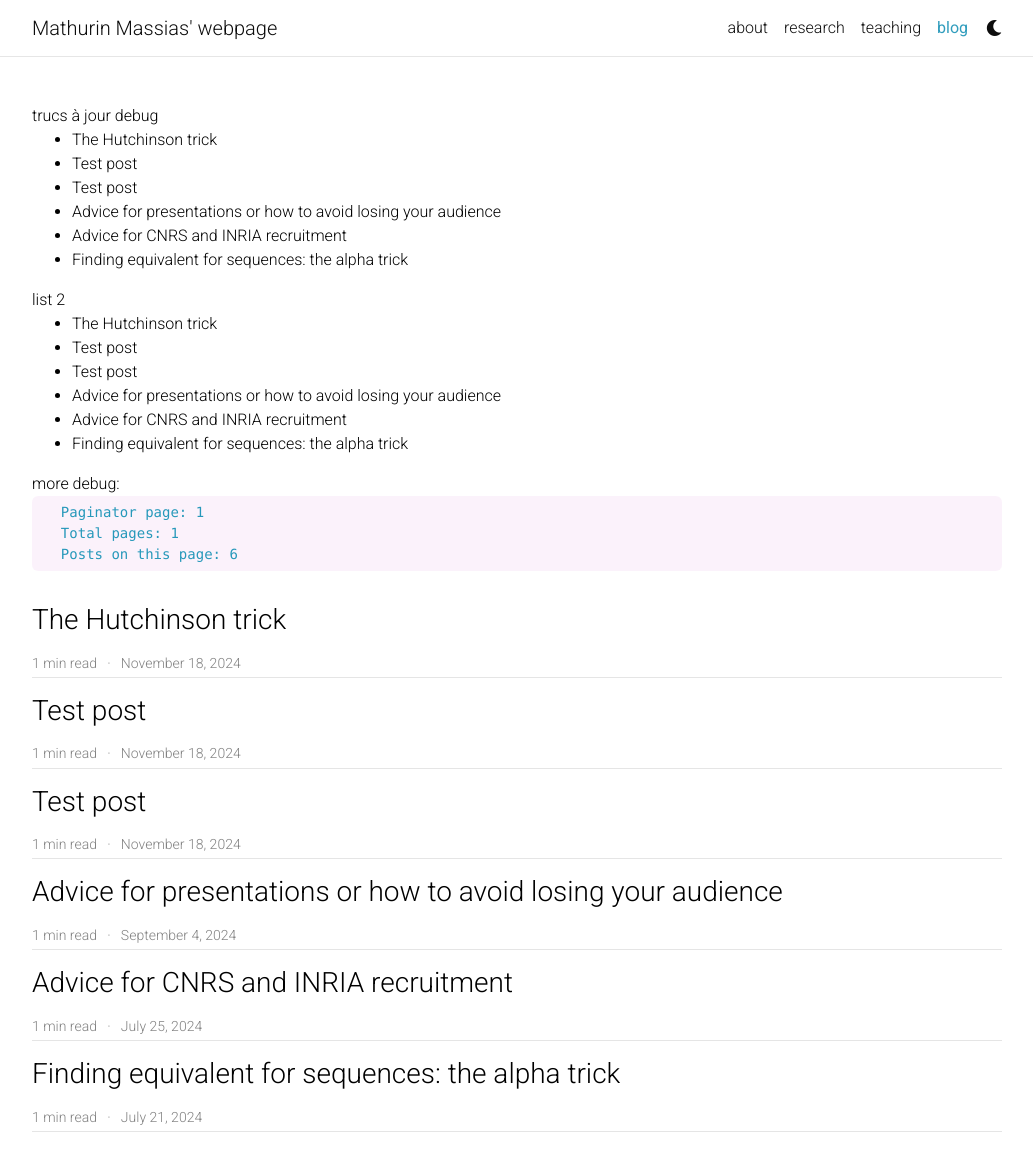
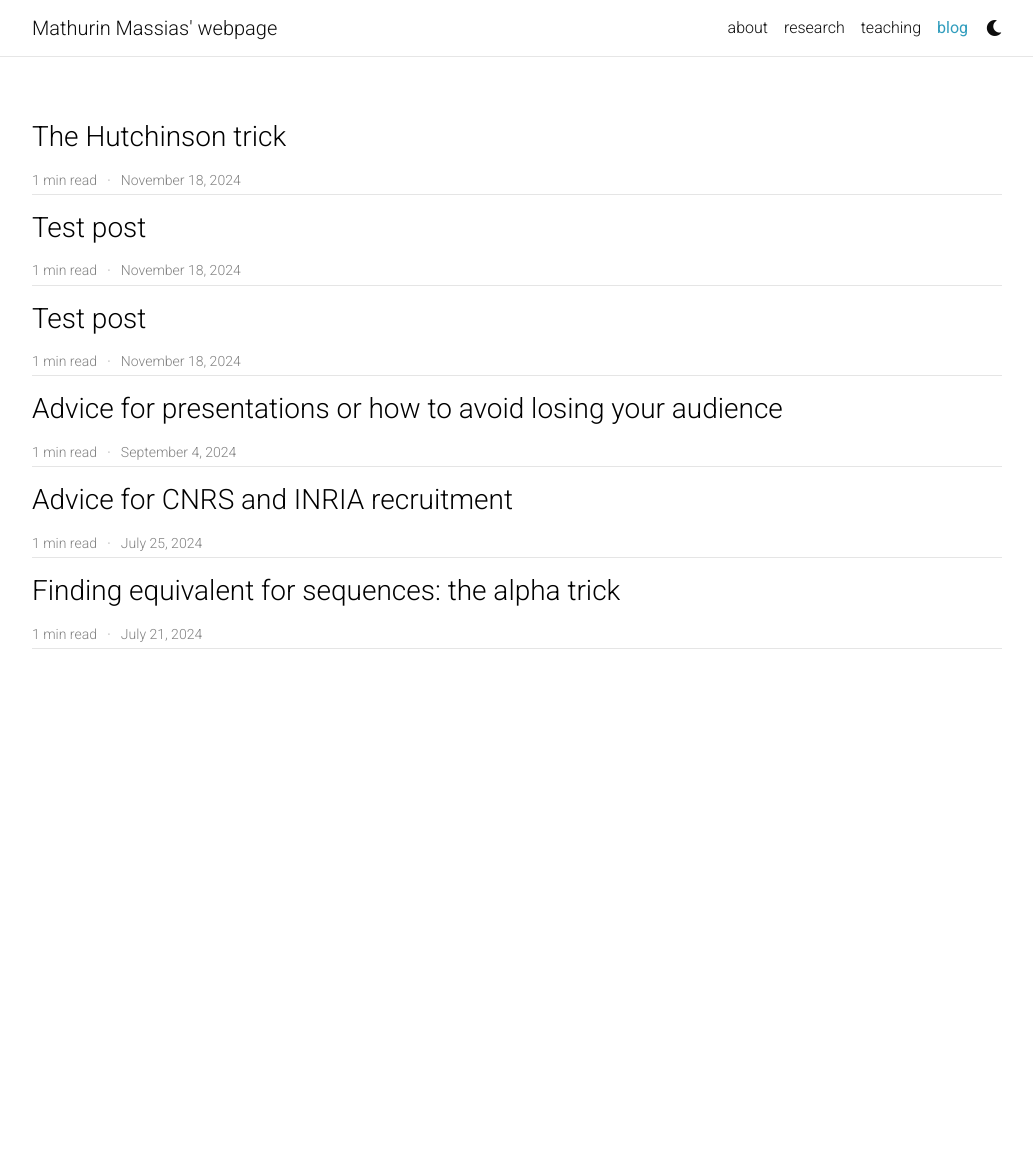
Before and after one commit to mathurinm/mathurinm.github.io, a Jekyll site: the page built from blog/index.html, in a window 1280 px wide and 1242 px high. Shown: the top 1171 px of the window, without its empty margins (123-1156 px from the left). Built offline with Jekyll 4.4.1, drawn with Linux system fonts in a browser that asks for light colours; the list of posts is cut into pages by our own code; comment, search, counter and statistics services are not loaded; a style sheet for code colours, icons or effects is not loaded.

Commit message:
blog paginator

```diff
--- a/blog/index.html
+++ b/blog/index.html
@@ -21,24 +21,6 @@
     <h1>{{ site.blog_name }}</h1>
     <h2>{{ site.blog_description }}</h2>
   </div> -->
- trucs à jour debug
- <ul>
-  {% for post in paginator.posts %}
-    <li>{{ post.title }}</li>
-  {% endfor %}
-</ul>
-list 2
-<ul>
-  {% for post in site.posts %}
-    <li>{{ post.title }}</li>
-  {% endfor %}
-</ul>
-more debug:
-<pre>
-  Paginator page: {{ paginator.page }}
-  Total pages: {{ paginator.total_pages }}
-  Posts on this page: {{ paginator.posts | size }}
-</pre>
   {% if site.display_tags %}
   <div class="tag-list">
     <ul class="p-0 m-0">
@@ -53,9 +35,9 @@
     </ul>
   </div>
   {% endif %}
-
+  <!-- paginator.site does not work here  -->
   <ul class="post-list">
-    {% for post in paginator.posts %}
+    {% for post in site.posts %}
 
     {% if post.external_source == blank %}
       {% assign read_time = post.content | number_of_words | divided_by: 180 | plus: 1 %}
```
